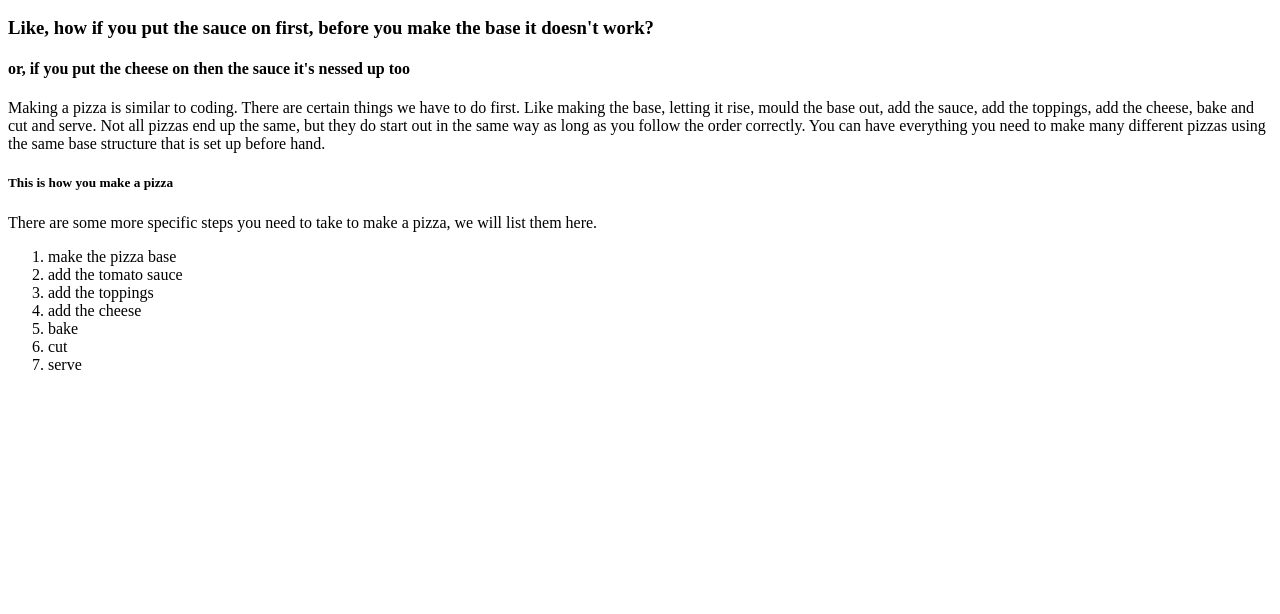
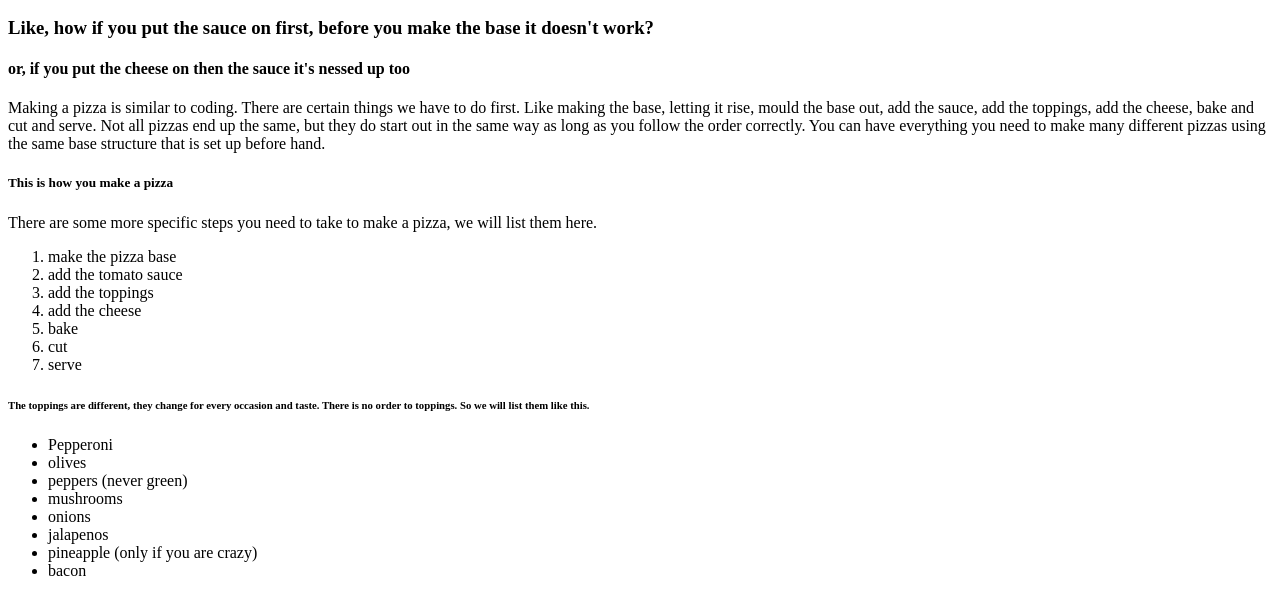
Before and after one commit to JoelRichardss/HTML-CSS-1, a plain HTML site: page index.html in a window 1280 px wide. Shown: the part 110-724 px from the top of the page. Drawn offline with Linux system fonts and the light colour scheme.

Commit message:
add unordered list

```diff
--- a/index.html
+++ b/index.html
@@ -29,5 +29,18 @@
         <li>cut</li>
         <li>serve</li>
      </ol>
+
+     <h6>The toppings are different, they change for every occasion and taste. There is no order to toppings.
+         So we will list them like this.</h6>
+         <ul>
+            <li>Pepperoni</li>
+            <li>olives</li>
+            <li>peppers (never green)</li>
+            <li>mushrooms</li>
+            <li>onions</li>
+            <li>jalapenos</li>
+            <li>pineapple (only if you are crazy)</li>
+            <li>bacon</li>
+         </ul>
 </body>
 </html>
```
